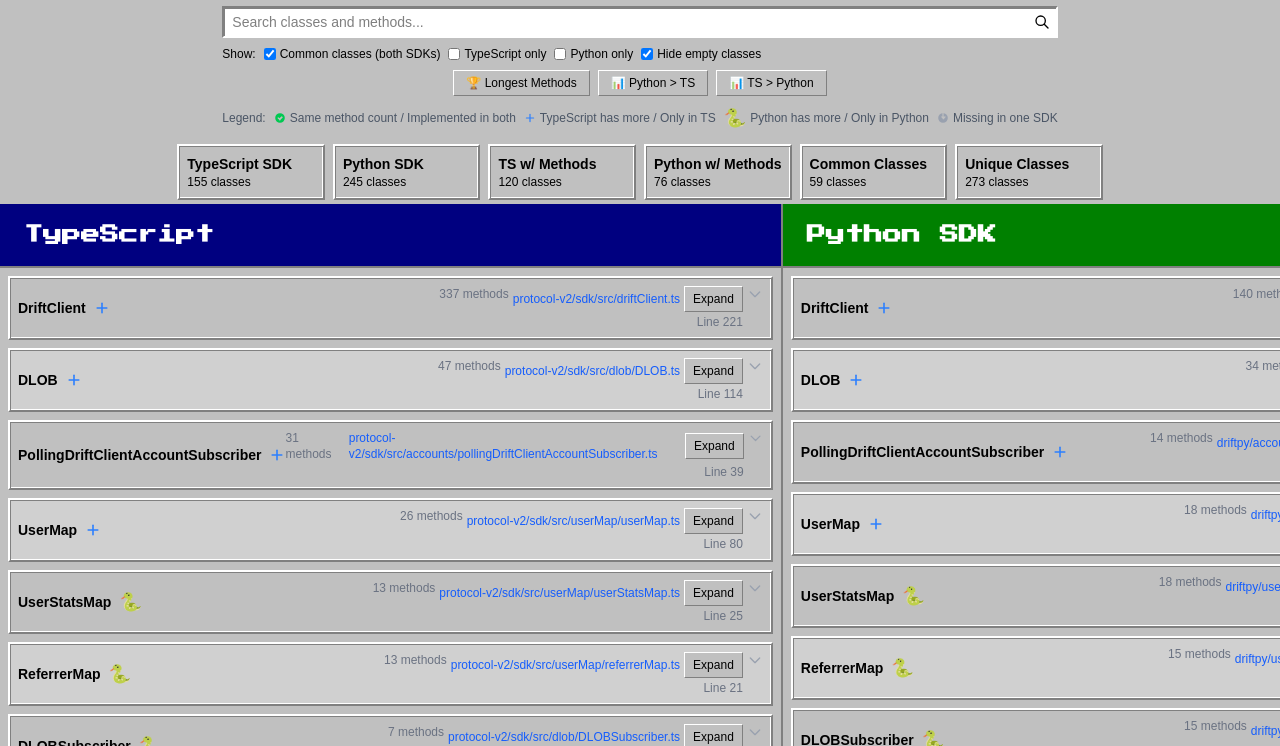
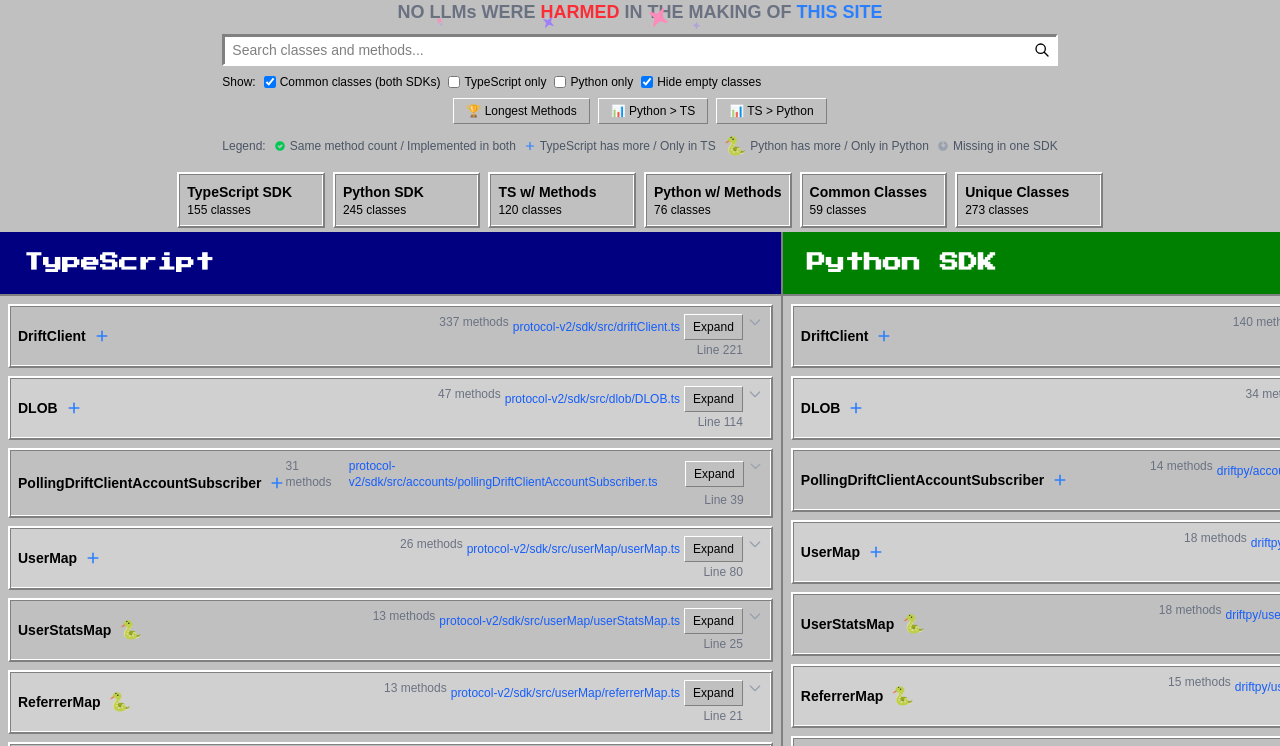
Before and after one commit to SinaKhalili/arewedriftpyyet, an Astro site: page / in a window 1280 px wide. Shown: the part 354-1100 px from the top of the page. Built offline with nearby package versions, Linux system fonts and the light colour scheme; Astro itself is replaced by a stand-in of ours.

Commit message:
update sparkles

```diff
--- a/src/components/SDKComparison.tsx
+++ b/src/components/SDKComparison.tsx
@@ -7,6 +7,7 @@ import { ComicText } from "@/components/ui/comic-text";
 import { RetroGrid } from "./ui/retro-grid";
 import { HyperText } from "./ui/hyper-text";
 import Tilt from "react-parallax-tilt";
+import { SparklesText } from "./ui/sparkles-text";
 
 interface Method {
   name: string;
@@ -1298,6 +1299,7 @@ export default function SDKComparison({
                 <ComicText fontSize={2} className="hidden sm:block">
                   probably not!
                 </ComicText>
+
                 <RetroGrid
                   lightLineColor="#000000"
                   darkLineColor="#000000"
@@ -1345,6 +1347,18 @@ export default function SDKComparison({
           </div>
         </div>
       </div>
+      <SparklesText className="text-center text-lg text-gray-500">
+        NO LLMs WERE <span className="text-red-500">HARMED</span> IN THE MAKING
+        OF{" "}
+        <a
+          href="https://github.com/SinaKhalili/arewedriftpyyet"
+          target="_blank"
+          rel="noopener noreferrer"
+          className="text-blue-500 hover:text-blue-700"
+        >
+          THIS SITE
+        </a>
+      </SparklesText>
       <div className="max-w-7xl mx-auto px-4 sm:px-6 lg:px-8 py-2">
         <div className="relative mb-2">
           <input
--- /dev/null
+++ b/src/components/ui/sparkles-text.tsx
@@ -0,0 +1,153 @@
+import {
+  type CSSProperties,
+  type ReactElement,
+  useEffect,
+  useState,
+} from "react";
+import { motion } from "motion/react";
+
+import { cn } from "@/lib/utils";
+
+interface Sparkle {
+  id: string;
+  x: string;
+  y: string;
+  color: string;
+  delay: number;
+  scale: number;
+  lifespan: number;
+}
+
+const Sparkle: React.FC<Sparkle> = ({ id, x, y, color, delay, scale }) => {
+  return (
+    <motion.svg
+      key={id}
+      className="pointer-events-none absolute z-20"
+      initial={{ opacity: 0, left: x, top: y }}
+      animate={{
+        opacity: [0, 1, 0],
+        scale: [0, scale, 0],
+        rotate: [75, 120, 150],
+      }}
+      transition={{ duration: 0.8, repeat: Infinity, delay }}
+      width="21"
+      height="21"
+      viewBox="0 0 21 21"
+    >
+      <path
+        d="M9.82531 0.843845C10.0553 0.215178 10.9446 0.215178 11.1746 0.843845L11.8618 2.72026C12.4006 4.19229 12.3916 6.39157 13.5 7.5C14.6084 8.60843 16.8077 8.59935 18.2797 9.13822L20.1561 9.82534C20.7858 10.0553 20.7858 10.9447 20.1561 11.1747L18.2797 11.8618C16.8077 12.4007 14.6084 12.3916 13.5 13.5C12.3916 14.6084 12.4006 16.8077 11.8618 18.2798L11.1746 20.1562C10.9446 20.7858 10.0553 20.7858 9.82531 20.1562L9.13819 18.2798C8.59932 16.8077 8.60843 14.6084 7.5 13.5C6.39157 12.3916 4.19225 12.4007 2.72023 11.8618L0.843814 11.1747C0.215148 10.9447 0.215148 10.0553 0.843814 9.82534L2.72023 9.13822C4.19225 8.59935 6.39157 8.60843 7.5 7.5C8.60843 6.39157 8.59932 4.19229 9.13819 2.72026L9.82531 0.843845Z"
+        fill={color}
+      />
+    </motion.svg>
+  );
+};
+
+interface SparklesTextProps {
+  /**
+   * @default <div />
+   * @type ReactElement
+   * @description
+   * The component to be rendered as the text
+   * */
+  as?: ReactElement;
+
+  /**
+   * @default ""
+   * @type string
+   * @description
+   * The className of the text
+   */
+  className?: string;
+
+  /**
+   * @required
+   * @type ReactNode
+   * @description
+   * The content to be displayed
+   * */
+  children: React.ReactNode;
+
+  /**
+   * @default 10
+   * @type number
+   * @description
+   * The count of sparkles
+   * */
+  sparklesCount?: number;
+
+  /**
+   * @default "{first: '#9E7AFF', second: '#FE8BBB'}"
+   * @type string
+   * @description
+   * The colors of the sparkles
+   * */
+  colors?: {
+    first: string;
+    second: string;
+  };
+}
+
+export const SparklesText: React.FC<SparklesTextProps> = ({
+  children,
+  colors = { first: "#9E7AFF", second: "#FE8BBB" },
+  className,
+  sparklesCount = 10,
+  ...props
+}) => {
+  const [sparkles, setSparkles] = useState<Sparkle[]>([]);
+
+  useEffect(() => {
+    const generateStar = (): Sparkle => {
+      const starX = `${Math.random() * 100}%`;
+      const starY = `${Math.random() * 100}%`;
+      const color = Math.random() > 0.5 ? colors.first : colors.second;
+      const delay = Math.random() * 2;
+      const scale = Math.random() * 1 + 0.3;
+      const lifespan = Math.random() * 10 + 5;
+      const id = `${starX}-${starY}-${Date.now()}`;
+      return { id, x: starX, y: starY, color, delay, scale, lifespan };
+    };
+
+    const initializeStars = () => {
+      const newSparkles = Array.from({ length: sparklesCount }, generateStar);
+      setSparkles(newSparkles);
+    };
+
+    const updateStars = () => {
+      setSparkles((currentSparkles) =>
+        currentSparkles.map((star) => {
+          if (star.lifespan <= 0) {
+            return generateStar();
+          } else {
+            return { ...star, lifespan: star.lifespan - 0.1 };
+          }
+        })
+      );
+    };
+
+    initializeStars();
+    const interval = setInterval(updateStars, 100);
+
+    return () => clearInterval(interval);
+  }, [colors.first, colors.second, sparklesCount]);
+
+  return (
+    <div
+      className={cn("text-6xl font-bold", className)}
+      {...props}
+      style={
+        {
+          "--sparkles-first-color": `${colors.first}`,
+          "--sparkles-second-color": `${colors.second}`,
+        } as CSSProperties
+      }
+    >
+      <span className="relative inline-block">
+        {sparkles.map((sparkle) => (
+          <Sparkle key={sparkle.id} {...sparkle} />
+        ))}
+        <strong>{children}</strong>
+      </span>
+    </div>
+  );
+};
```
